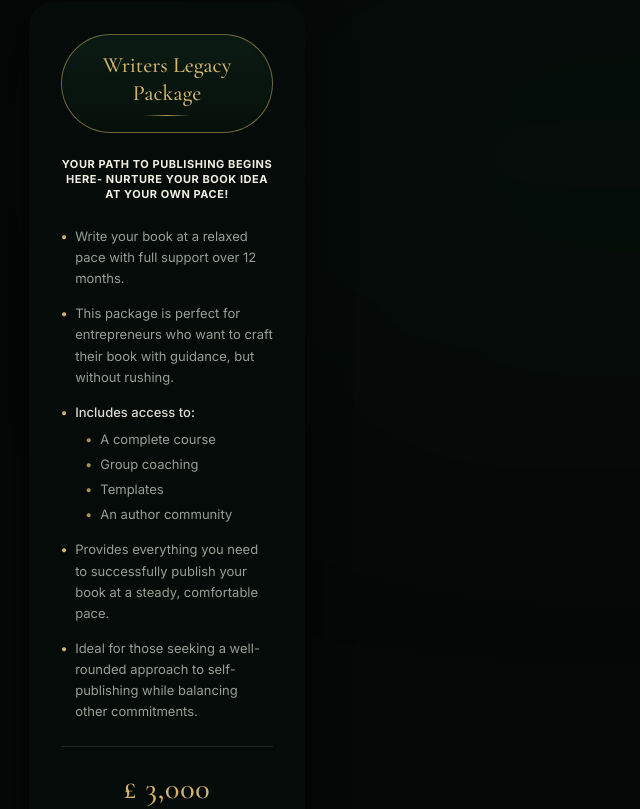
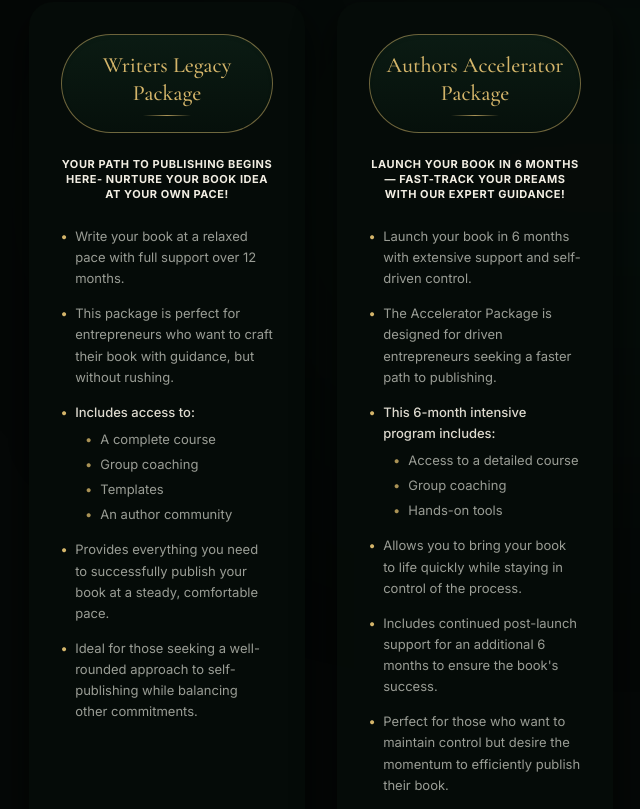
Before and after one commit to satyamsingh000121-hash/publishinghub, a Next.js app: page /our-offer in a window 1280 px wide. Shown: the part 540-1349 px from the top of the page, without its empty margins (11-651 px from the left). Built offline with nearby package versions, Linux system fonts and the light colour scheme.

Commit message:
prices page 2

```diff
--- a/app/our-offer/page.tsx
+++ b/app/our-offer/page.tsx
@@ -42,38 +42,38 @@ const PACKAGES: PackageOffer[] = [
       },
     ],
   },
-  // {
-  //   id: "authors-accelerator",
-  //   title: "Authors Accelerator Package",
-  //   subtitle:
-  //     "LAUNCH YOUR BOOK IN 6 MONTHS— FAST-TRACK YOUR DREAMS WITH OUR EXPERT GUIDANCE!",
-  //   price: "£ 5,000",
-  //   points: [
-  //     {
-  //       text: "Launch your book in 6 months with extensive support and self-driven control.",
-  //     },
-  //     {
-  //       text: "The Accelerator Package is designed for driven entrepreneurs seeking a faster path to publishing.",
-  //     },
-  //     {
-  //       subHeading: "This 6-month intensive program includes:",
-  //       subPoints: [
-  //         "Access to a detailed course",
-  //         "Group coaching",
-  //         "Hands-on tools",
-  //       ],
-  //     },
-  //     {
-  //       text: "Allows you to bring your book to life quickly while staying in control of the process.",
-  //     },
-  //     {
-  //       text: "Includes continued post-launch support for an additional 6 months to ensure the book's success.",
-  //     },
-  //     {
-  //       text: "Perfect for those who want to maintain control but desire the momentum to efficiently publish their book.",
-  //     },
-  //   ],
-  // },
+  {
+    id: "authors-accelerator",
+    title: "Authors Accelerator Package",
+    subtitle:
+      "LAUNCH YOUR BOOK IN 6 MONTHS— FAST-TRACK YOUR DREAMS WITH OUR EXPERT GUIDANCE!",
+    price: "£ 5,000",
+    points: [
+      {
+        text: "Launch your book in 6 months with extensive support and self-driven control.",
+      },
+      {
+        text: "The Accelerator Package is designed for driven entrepreneurs seeking a faster path to publishing.",
+      },
+      {
+        subHeading: "This 6-month intensive program includes:",
+        subPoints: [
+          "Access to a detailed course",
+          "Group coaching",
+          "Hands-on tools",
+        ],
+      },
+      {
+        text: "Allows you to bring your book to life quickly while staying in control of the process.",
+      },
+      {
+        text: "Includes continued post-launch support for an additional 6 months to ensure the book's success.",
+      },
+      {
+        text: "Perfect for those who want to maintain control but desire the momentum to efficiently publish their book.",
+      },
+    ],
+  },
   // {
   //   id: "collaborative-launch",
   //   title: "The Collaborative Launch Packages",
```
